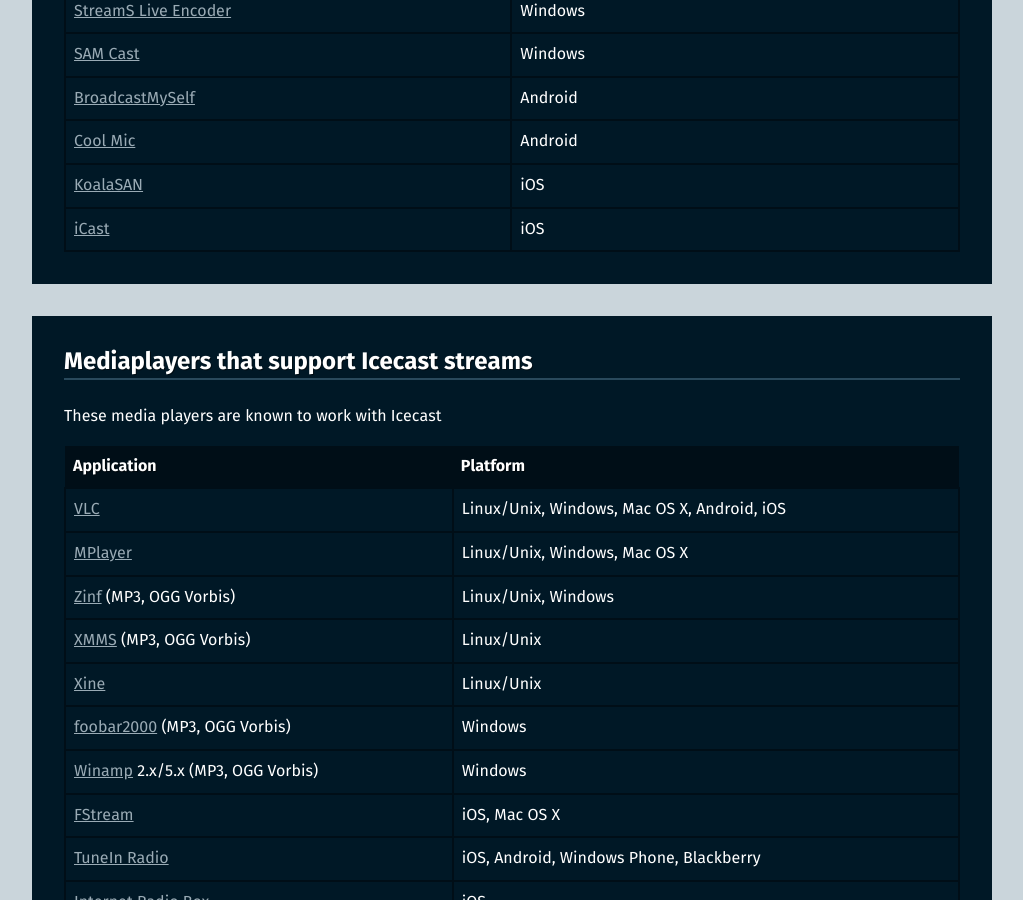
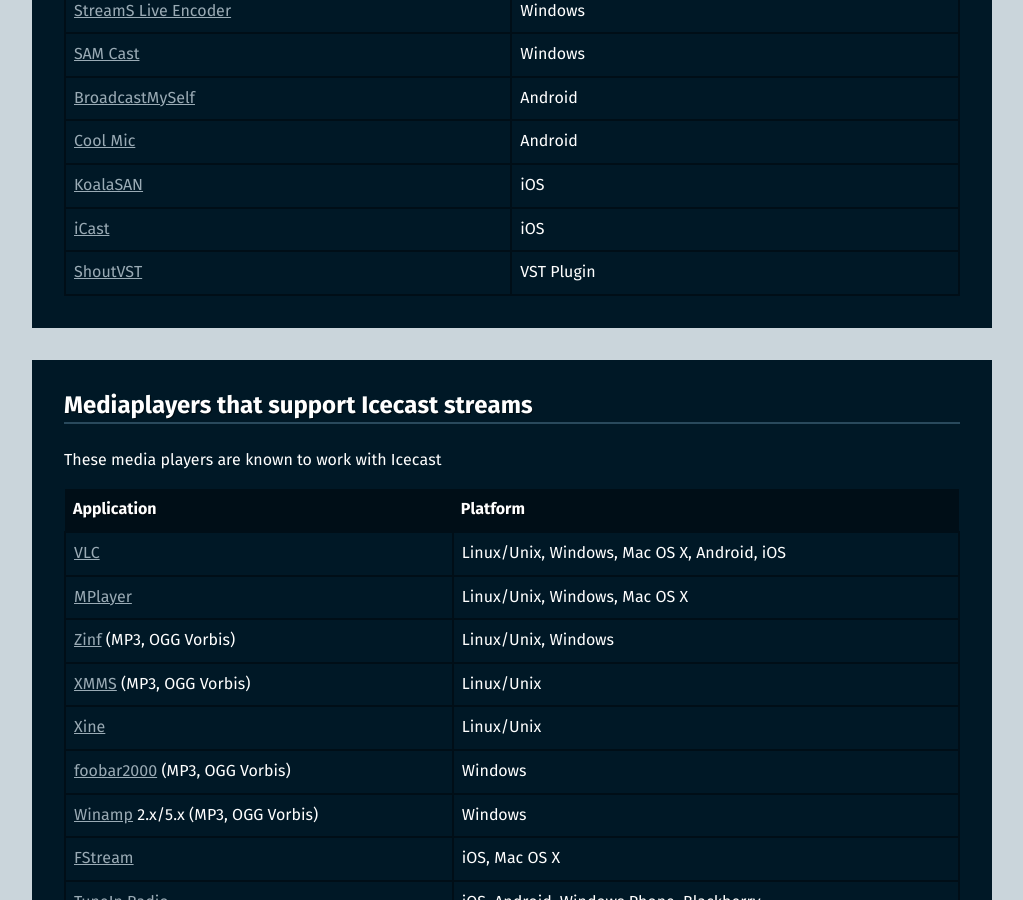
Before and after one commit to barionleg/Xipho, a Jekyll site: the page built from apps.md, in a window 1280 px wide and 900 px high, scrolled down 1240 px. Shown: the whole window, without its empty margins (128-1151 px from the left). Built offline with Jekyll 4.4.1, drawn with Linux system fonts in a browser that asks for light colours.

Commit message:
Add ShoutVST to list of 3rd party source clients

```diff
--- a/apps.md
+++ b/apps.md
@@ -31,6 +31,7 @@ These source clients are known to work with Icecast
 |[Cool Mic][coolmic]                          |Android                      |
 |[KoalaSAN][koalasan]                         |iOS                          |
 |[iCast][icast]                               |iOS                          |
+|[ShoutVST][shoutvst]                         |VST Plugin                   |
 {: .table-block }
 
 [butt]: http://butt.sourceforge.net/
@@ -55,6 +56,7 @@ These source clients are known to work with Icecast
 [traktor-dj-studio]: http://www.native-instruments.com/en/traktor/
 [broadcastmyself]: http://novastreamapps.blogspot.fr
 [koalasan]: http://koalasan.net
+[shoutvst]: https://github.com/R-Tur/ShoutVST
 
 </div>
 
```
